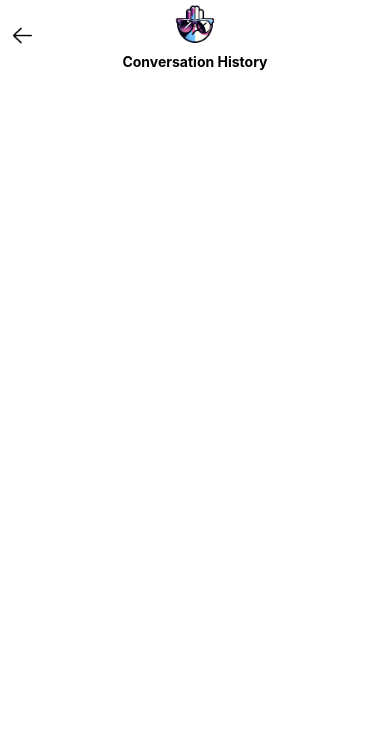
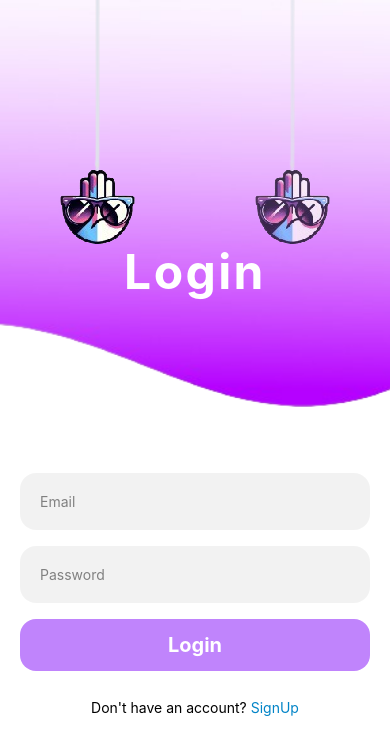
Before and after one commit to ImCalebP/AiGlassApp, a React Native app: screen / in a window 390 px wide. Shown: the top 754 px of the page. Built offline with nearby package versions, Linux system fonts and the light colour scheme.

Commit message:
Reverted initialRouteName

```diff
--- a/App.js
+++ b/App.js
@@ -14,7 +14,7 @@
 function App() {
   return (
     <NavigationContainer>
-      <Stack.Navigator initialRouteName='ConversationHistory' screenOptions={{headerShown: false}}>
+      <Stack.Navigator initialRouteName='Login' screenOptions={{headerShown: false}}>
         <Stack.Screen name="Login" component={LoginScreen} />
         <Stack.Screen name="Signup" component={SignupScreen} />
         <Stack.Screen name="MainMenu" component={MainMenu} />
```
